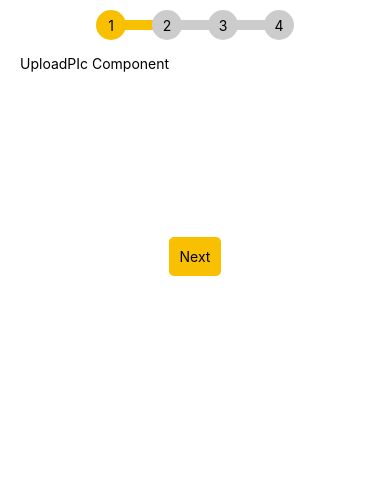
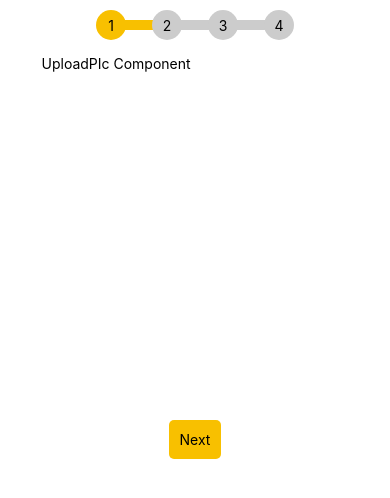
Before and after one commit to Ehsan0007/Stepper-Example, a React Native app: screen / in a window 390 px wide. Shown: the top 498 px of the page. Built offline with nearby package versions, Linux system fonts and the light colour scheme.

Commit message:
implement animation

```diff
--- a/App.js
+++ b/App.js
@@ -7,13 +7,15 @@
  */
 
 import React, { Component } from 'react';
-import { Platform, StyleSheet, Text, View, TouchableOpacity } from 'react-native';
+import { Platform, StyleSheet, Text, View, TouchableOpacity, Animated } from 'react-native';
 import { UploadPIc, GeneralInfo, VehicleInfo, AadditionalInfo } from './component'
+import FadeInView from './component/FadeIn';
 
-export default class App extends Component<> {
+export default class App extends Component {
   constructor() {
     super();
     this.state = {
+      fadeAnim: new Animated.Value(1), // init opacity 0
       data: [
         { id: 1, active: true, title: "uploadPIc" },
         { id: 2, active: false, title: "generalInfo" },
@@ -39,6 +41,11 @@ export default class App extends Component<> {
     }
   }
   handleNext = (val, index) => {
+    Animated.timing(
+      // Uses easing functions
+      this.state.fadeAnim, // The value to drive
+      { toValue: 0.5 } // Configuration
+    ).start(); // Don't forget start!
     let { data } = this.state;
     this.setState({ active: this.state.active + 1 })
     data[index].active = this.state.data[index + 1].active = true
@@ -52,10 +59,15 @@ export default class App extends Component<> {
             return (
               <View style={{ alignSelf: 'center' }} key={index}>
                 <View style={{ flexDirection: 'row' }} >
-                  <View style={val.active ? styles.circleActive : styles.circle}><Text>{val.id}</Text></View>
+                  <FadeInView>
+                    <View style={val.active ? styles.circleActive : styles.circle}><Text>{val.id}</Text>
+                    </View>
+                  </FadeInView>
                   {val.id < 4 ?
                     <View style={{ justifyContent: "center", marginLeft: -2, marginRight: -2 }}>
-                      <View style={val.active ? styles.activeLine : styles.line}></View>
+                      <FadeInView>
+                        <View style={val.active ? styles.activeLine : styles.line}></View>
+                      </FadeInView>
                     </View>
                     : null}
                 </View>
@@ -67,8 +79,11 @@ export default class App extends Component<> {
           if (val.id == this.state.active) {
             return (
               <View key={index}>
-                <View style={{ margin: 15, marginLeft: 20 }}>
-                  {this.renderIem(val, index)}
+
+                <View style={{ margin: 15, marginLeft: 20, width: '80%', height: 200, alignSelf: 'center' }}>
+                  <FadeInView>
+                    {this.renderIem(val, index)}
+                  </FadeInView>
                 </View>
                 {val.id < 4 ?
                   <TouchableOpacity onPress={() => this.handleNext(val, index)}>
--- /dev/null
+++ b/component/FadeIn/index.js
@@ -0,0 +1,33 @@
+import React from 'react';
+import { Animated, Text, View } from 'react-native';
+
+export default class FadeInView extends React.Component {
+  state = {
+    fadeAnim: new Animated.Value(0),  // Initial value for opacity: 0
+  }
+
+  componentDidMount() {
+    Animated.timing(                  // Animate over time
+      this.state.fadeAnim,            // The animated value to drive
+      {
+        toValue: 1,                   // Animate to opacity: 1 (opaque)
+        duration: 3000,              // Make it take a while
+      }
+    ).start();                        // Starts the animation
+  }
+
+  render() {
+    let { fadeAnim } = this.state;
+
+    return (
+      <Animated.View                 // Special animatable View
+        style={{
+          ...this.props.style,
+          opacity: fadeAnim,         // Bind opacity to animated value
+        }}
+      >
+        {this.props.children}
+      </Animated.View>
+    );
+  }
+}
```
